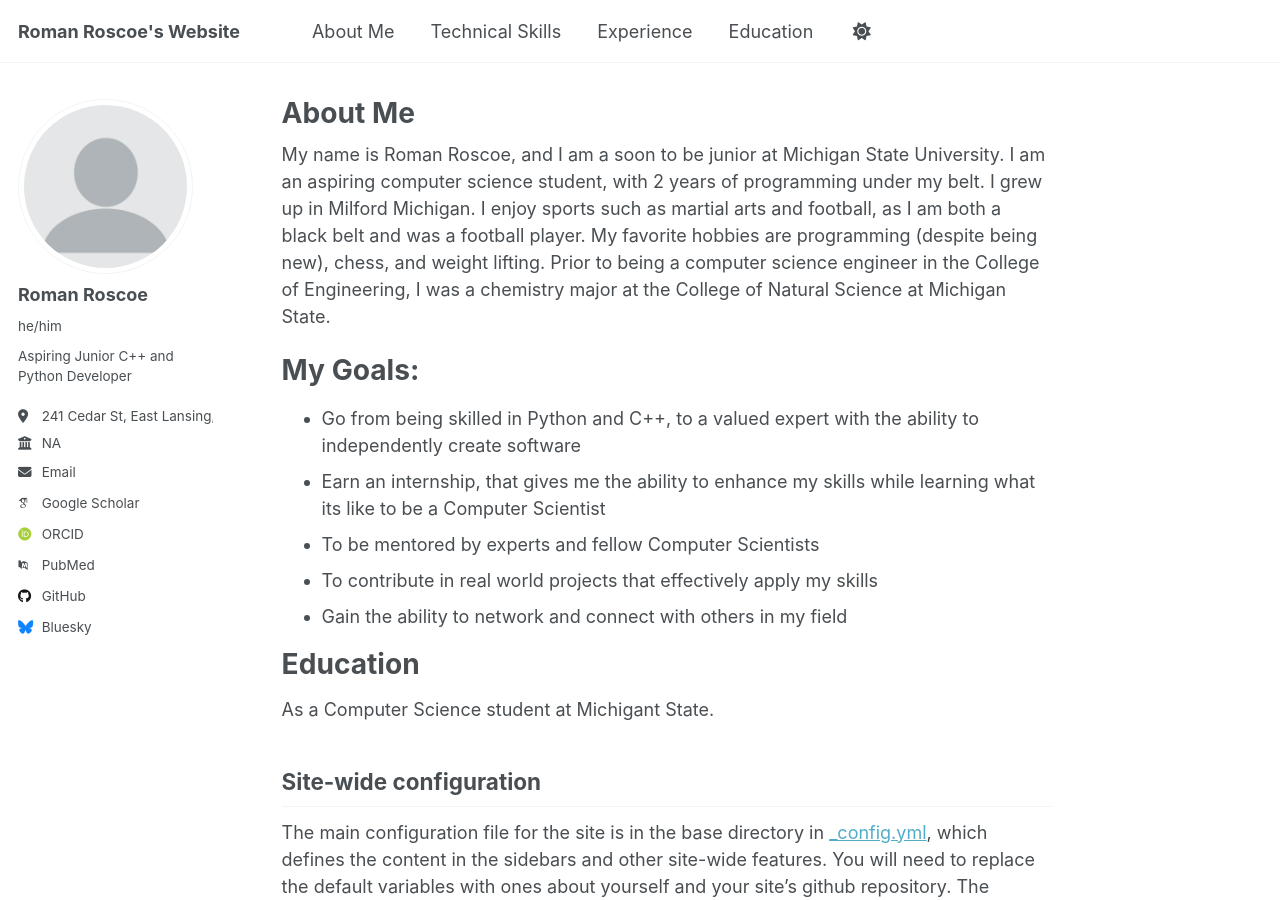
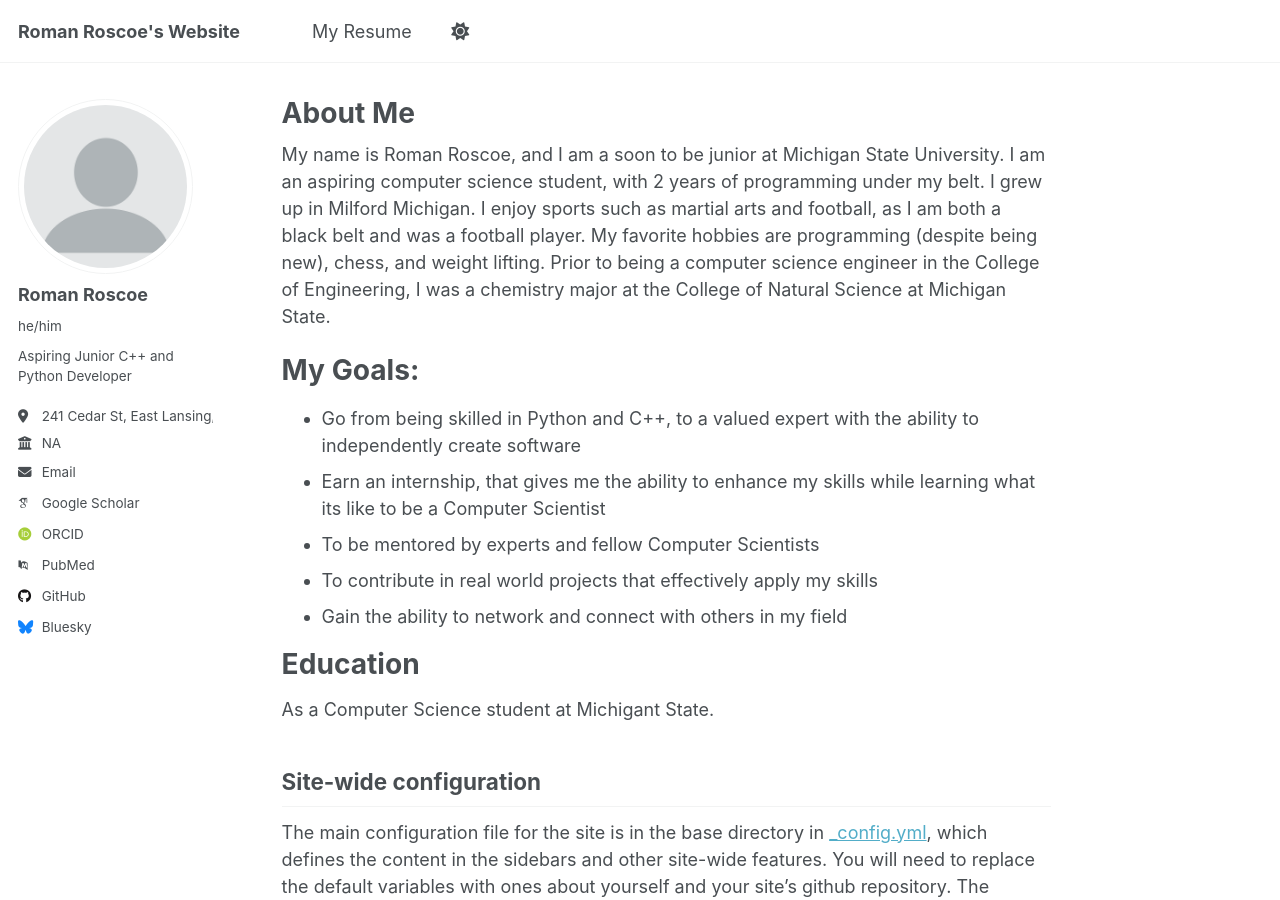
Before and after one commit to RomanRoscoe2027/RomanRoscoe2027.github.io, a Jekyll site: the page built from _pages/about.md, in a window 1280 px wide and 900 px high. Built offline with Jekyll 4.4.1, drawn with Linux system fonts in a browser that asks for light colours; some web fonts are replaced.

Commit message:
Update navigation.yml

```diff
--- a/_data/navigation.yml
+++ b/_data/navigation.yml
@@ -8,10 +8,4 @@
 #      Markdown formatted page while the second is generated using JSON.
 
 main:
-  - title: "About Me"
-
-  - title: "Technical Skills"
-
-  - title: "Experience"
-
-  - title: "Education"
+  - title: "My Resume"
```
